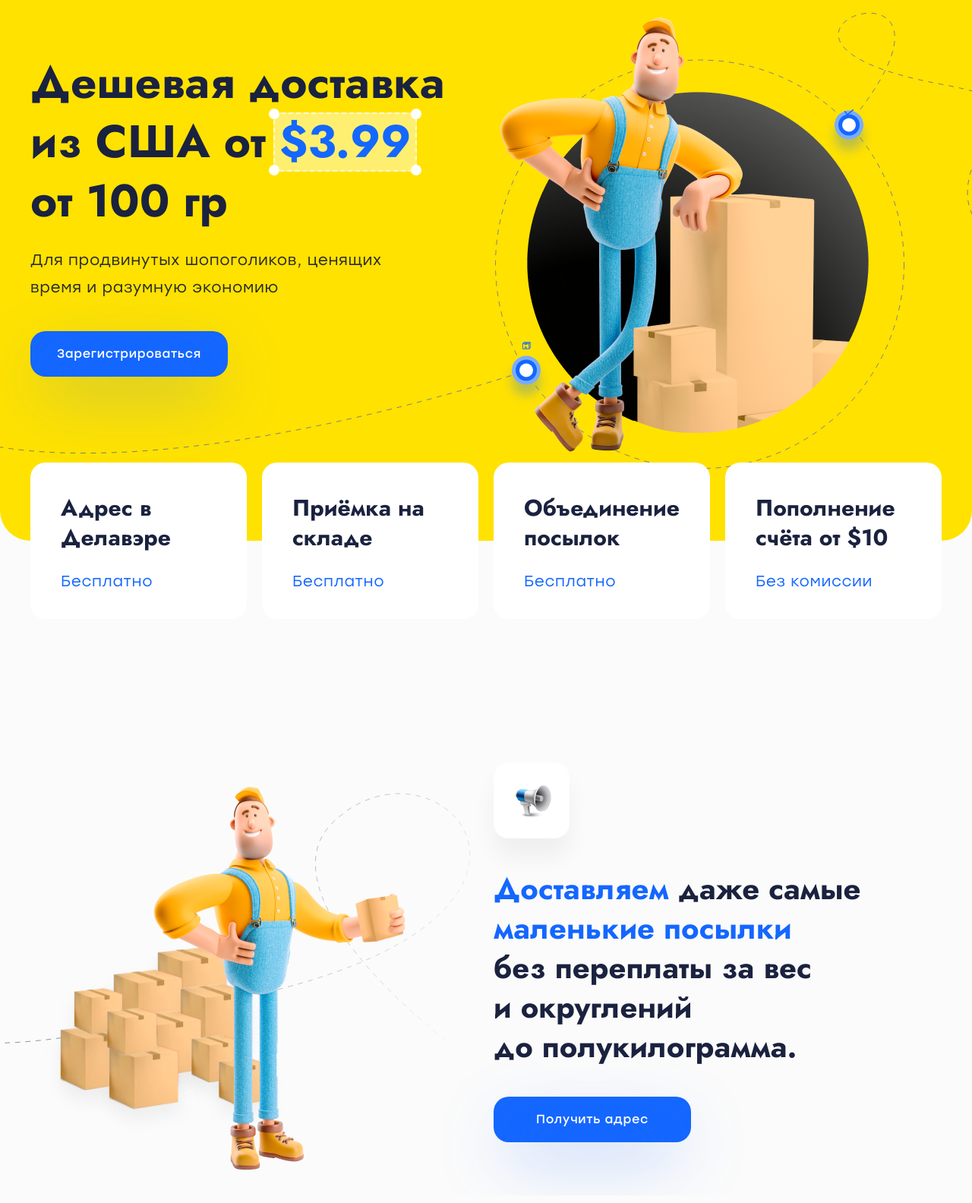
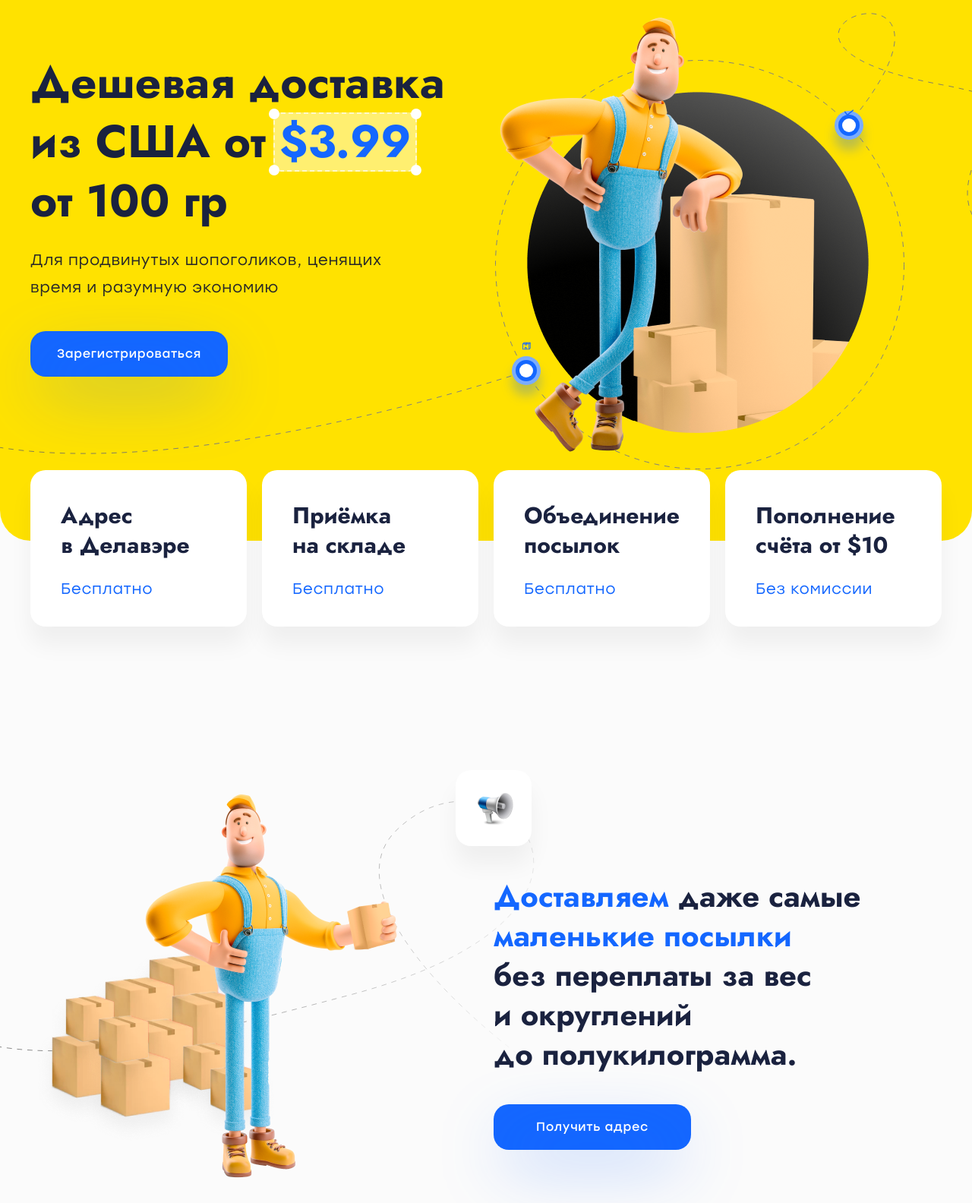
Before and after one commit to ola-9/prostobox, a website: page src/index.html in a window 1280 px wide. Shown: the part 176-1760 px from the top of the page at 76% size. Drawn offline with nearby package versions, Linux system fonts and the light colour scheme; files that its build step writes are made by us from their sources.

Commit message:
Добавляет Advantages

```diff
--- a/src/index.html
+++ b/src/index.html
@@ -49,7 +49,7 @@
             <div class="row">
               <div class="col-lg-6">
                 <div class="main-banner__text">
-                  <b class="main-banner__lead heading-primary">Дешевая доставка из США от <span class="blue blue--white-bg">$3.99</span> от&nbsp;100 гр</b>
+                  <b class="main-banner__lead heading-primary">Дешевая доставка из США от&nbsp;<span class="blue blue--white-bg">$3.99</span> от&nbsp;100 гр</b>
                   <p class="main-banner__desc">Для продвинутых шопоголиков, ценящих время&nbsp;и&nbsp;разумную экономию</p>
                   <a class="button main-banner__cta" href="#">Зарегистрироваться</a>
                 </div>
@@ -57,34 +57,34 @@
             </div>
           </div>
         </div>
+      </div>
       <div class="container">
         <ul class="main-banner__features row">
-            <li class="col-xl-3 col-6">
+          <li class="main-banner__feature col-xl-3 col-6">
             <div class="main-banner__feature-item">
-                <b class="main-banner__feature-title heading-tertiary">Адрес в Делавэре</b>
+              <b class="main-banner__feature-title heading-tertiary">Адрес в&nbsp;Делавэре</b>
               <span class="main-banner__feature-price">Бесплатно</span>
             </div>
           </li>
-            <li class="col-xl-3 col-6">
+          <li class="main-banner__feature col-xl-3 col-6">
             <div class="main-banner__feature-item">
-                <b class="main-banner__feature-title heading-tertiary">Приёмка на складе</b>
+              <b class="main-banner__feature-title heading-tertiary">Приёмка на&nbsp;складе</b>
               <span class="main-banner__feature-price">Бесплатно</span>
             </div>
           </li>
-            <li class="col-xl-3 col-6">
+          <li class="main-banner__feature col-xl-3 col-6">
             <div class="main-banner__feature-item">
               <b class="main-banner__feature-title heading-tertiary">Объединение посылок</b>
               <span class="main-banner__feature-price">Бесплатно</span>
             </div>
           </li>
-            <li class="col-xl-3 col-6">
+          <li class="main-banner__feature col-xl-3 col-6">
             <div class="main-banner__feature-item">
-                <b class="main-banner__feature-title heading-tertiary">Пополнение счёта от $10</b>
+              <b class="main-banner__feature-title heading-tertiary">Пополнение счёта от&nbsp;$10</b>
               <span class="main-banner__feature-price">Без комиссии</span>
             </div>
           </li>
         </ul>
-        </div>
       </div>
     </section>
 
--- a/src/scss/components/_advantages.scss
+++ b/src/scss/components/_advantages.scss
@@ -1,57 +1,104 @@
 .advantages {
-  padding: 70px;
+  // padding: 70px 0;
   overflow: hidden;
+
+  @include media-breakpoint-up(lg) {
+    padding: 70px 0;
+  }
 }
 
 .advantages__wrapper {
   position: relative;
+  text-align: center;
+  padding-bottom: 370px;
+
+  @include media-breakpoint-up(lg) {
+    padding: 0;
+    text-align: left;
+  }
 
   &::before {
     content: "";
     display: block;
     position: absolute;
-    top: 40px;
-    right: 130px;
-    width: 1488px;
-    height: 520px;
-    background-image: url("../img/advantages-lines.svg");
+    bottom: 108px;
+    left: calc(50%);
+    transform: translateX(-50%);
+    width: 506px;
+    height: 177px;
+    background-image: url("../img/advantages-lines-mobile.svg");
     background-repeat: no-repeat;
     background-position: center;
+
+    @include media-breakpoint-up(lg) {
+      top: 40px;
+      bottom: auto;
+      left: calc(50% - 230px);
+      transform: translateX(-50%);
+      width: 1488px;
+      height: 520px;
+      background-image: url("../img/advantages-lines.svg");
+    }
   }
 
   &::after {
     content: "";
     display: block;
     position: absolute;
-    top: -20px;
-    left: -44px;
-    width: 571px;
-    height: 601px;
-    background-image: url("../img/man-with-boxes-2.png");
+    bottom: 60px;
+    left: 50%;
+    transform: translateX(-50%);
+    width: 272px;
+    height: 272px;
+    background-image: url("../img/man-with-boxes-2-mobile.png");
     background-repeat: no-repeat;
     background-position: center;
+
+    @include media-breakpoint-up(lg) {
+      top: -20px;
+      left: calc(50% - 44px);
+      transform: translateX(-100%);
+      width: 571px;
+      height: 601px;
+      background-image: url("../img/man-with-boxes-2.png");
+    }
   }
 }
 
 .advantages__list {
   @include list-reset;
   position: relative;
-  padding-top: 140px;
+  padding: 70px 20px;
   padding-bottom: 40px;
+
+  @include media-breakpoint-up(lg) {
+    padding: 0;
+    padding-top: 140px;
+    padding-bottom: 40px;
+  }
 
   &::before {
     content: "";
     display: block;
     position: absolute;
     top: 0;
-    left: 0;
-    width: 100px;
-    height: 100px;
+    left: 50%;
+    transform: translateX(-50%);
+    width: 50px;
+    height: 50px;
     background-image: url("../img/loudspeaker.png");
     background-repeat: no-repeat;
     background-position: center;
+    background-size: 32px 27px;
 
     @include block-shadow;
+
+    @include media-breakpoint-up(lg) {
+      left: 0;
+      width: 100px;
+      height: 100px;
+      background-size: 64px 54px;
+    }
   }
 }
 
--- a/src/scss/components/_main-banner.scss
+++ b/src/scss/components/_main-banner.scss
@@ -1,44 +1,65 @@
 .main-banner {
-  position: relative;
   overflow: hidden;
-
-  &::after {
-    content: "";
-    display: block;
-    width: 502px;
-    height: 638px;
-    position: absolute;
-    top: 43px;
-    left: calc(50% + 2px);
-    background-image: url("../img/man-with-boxes-1.png");
-    background-position: center;
-    background-repeat: no-repeat;
-  }
-
-  &::before {
-    content: "";
-    display: block;
-    width: 2437px;
-    height: 1281px;
-    position: absolute;
-    top: -308px;
-    left: calc(50% - 11px);
-    transform: translateX(-50%);
-    background-image: url("../img/main-banner-lines.svg");
-    background-position: center;
-    background-repeat: no-repeat;
-  }
 }
 
 .main-banner__wrapper {
-  min-height: 712px;
+  position: relative;
   padding: 40px 0;
+  padding-bottom: 370px;
   background-color: $yellow;
   border-radius: 40px;
 
   @include media-breakpoint-up(lg) {
     min-height: 754px;
     padding: 112px 0;
+  }
+
+  &::after {
+    content: "";
+    display: block;
+    width: 216px;
+    height: 275px;
+    position: absolute;
+    left: calc(50% - 10px);
+    bottom: 60px;
+    transform: translateX(-50%);
+    background-image: url("../img/man-with-boxes-1.png");
+    background-position: center;
+    background-repeat: no-repeat;
+    background-size: 100% 100%;
+
+    @include media-breakpoint-up(lg) {
+      width: 502px;
+      height: 638px;
+      top: 43px;
+      bottom: auto;
+      left: calc(50% + 2px);
+      transform: translateX(0);
+    }
+  }
+
+  &::before {
+    content: "";
+    display: block;
+    width: 674px;
+    height: 349px;
+    position: absolute;
+    left: calc(50% - 55px);
+    bottom: 20px;
+    transform: translateX(-50%);
+    background-image: url("../img/main-banner-lines-mobile.svg");
+    background-position: center;
+    background-repeat: no-repeat;
+    background-size: 100% 100%;
+
+    @include media-breakpoint-up(lg) {
+      width: 2438px;
+      height: 1282px;
+      top: -308px;
+      bottom: auto;
+      left: calc(50% - 11px);
+      background-image: url("../img/main-banner-lines.svg");
+    }
   }
 }
 
@@ -77,15 +98,35 @@
   transform: translateY(-20px);
 
   @include media-breakpoint-up(lg) {
+    margin-top: 10px;
+    transform: translateY(-25%);
+  }
+
+  @include media-breakpoint-up(xl) {
     transform: translateY(-50%);
   }
 }
 
+.main-banner__feature {
+  margin-bottom: 20px;
+
+  @include media-breakpoint-up(xl) {
+    margin-bottom: 0;
+  }
+}
+
 .main-banner__feature-item {
-  padding: 40px;
-  padding-bottom: 32px;
+  height: 100%;
+  padding: 20px 15px;
   background-color: $white;
   border-radius: 20px;
+
+  @include block-shadow;
+
+  @include media-breakpoint-up(lg) {
+    padding: 40px;
+    padding-bottom: 32px;
+  }
 }
 
 .main-banner__feature-title {
@@ -96,7 +137,12 @@
 
 .main-banner__feature-price {
   display: block;
-  font-size: 20px;
-  line-height: 36px;
+  font-size: 14px;
+  line-height: 25px;
   color: $blue;
+
+  @include media-breakpoint-up(lg) {
+    font-size: 20px;
+    line-height: 36px;
+  }
 }
--- a/src/scss/typography/_heading-secondary.scss
+++ b/src/scss/typography/_heading-secondary.scss
@@ -1,7 +1,7 @@
 .heading-secondary {
   font-family: "Jost", "Arial", sans-serif;
-  font-size: 30px;
-  line-height: 39px;
+  font-size: 20px;
+  line-height: 26px;
   font-weight: 700;
   letter-spacing: 0;
   color: $black-1;
--- a/src/scss/typography/_heading-tertiary.scss
+++ b/src/scss/typography/_heading-tertiary.scss
@@ -1,7 +1,7 @@
 .heading-tertiary {
   font-family: "Jost", "Arial", sans-serif;
-  font-size: 30px;
-  line-height: 39px;
+  font-size: 18px;
+  line-height: 23px;
   font-weight: 700;
   letter-spacing: 0;
   color: $black-1;
```
Also changed, not shown: src/img/advantages-lines-mobile.svg (added), src/img/main-banner-lines-mobile.svg (added), src/img/man-with-boxes-2-mobile.png (added). Lines whose indentation alone changed are shown as unchanged.
